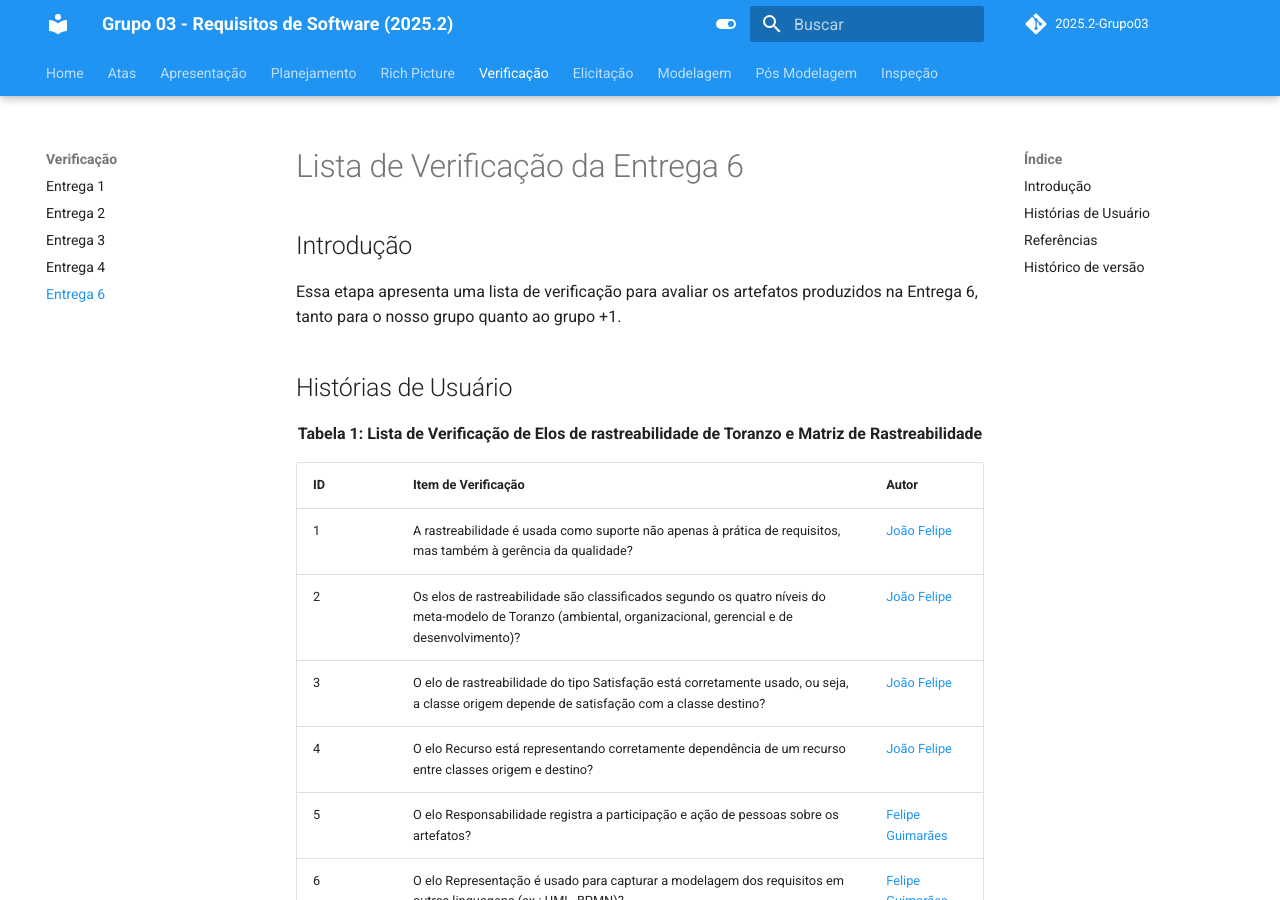
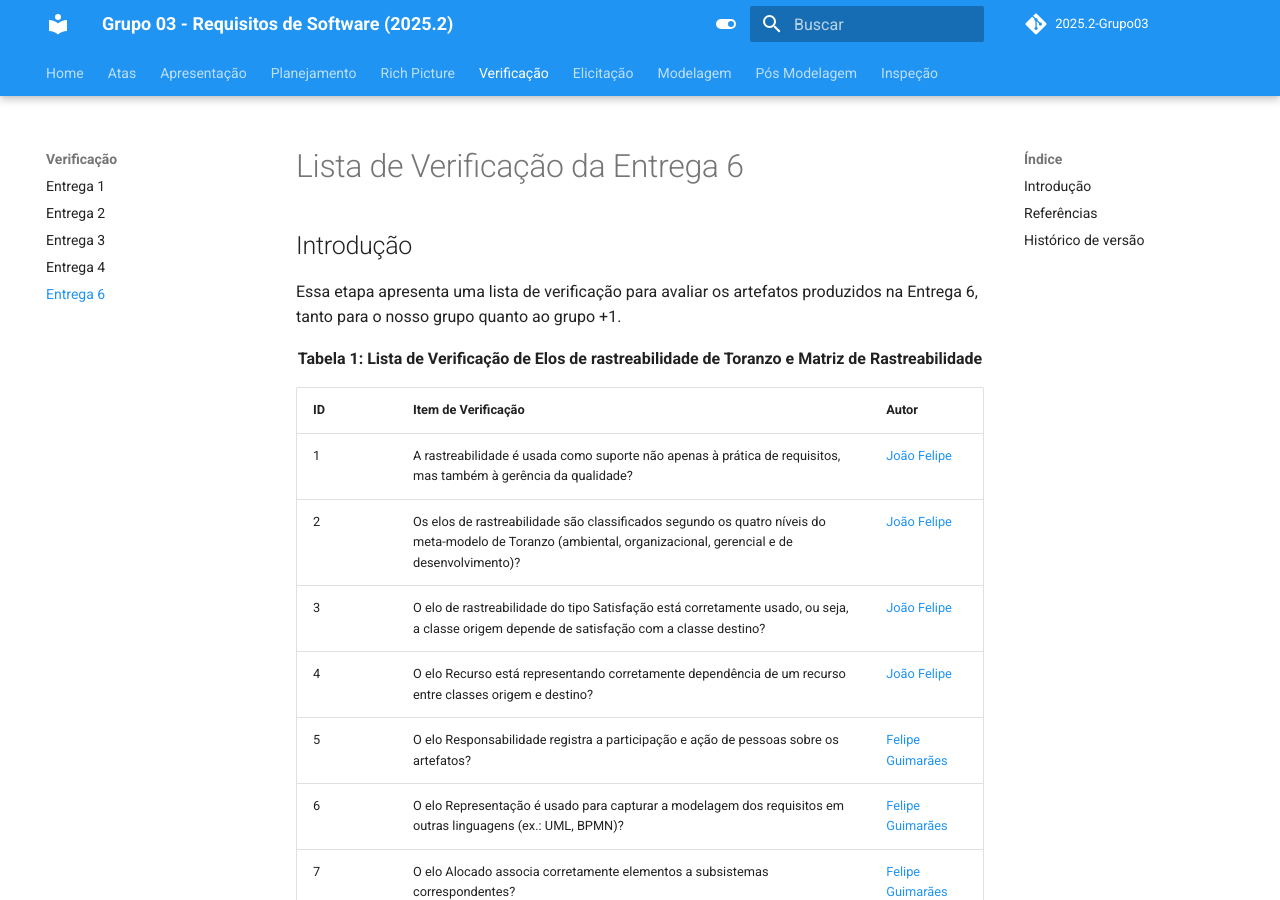
Before and after one commit to Requisitos-de-Software/2025.2-Grupo03, an MkDocs documentation site: the page built from docs/Verificacao/verificacao6.md, in a window 1280 px wide and 900 px high. Built offline with MkDocs 1.6.1 and Material for MkDocs 9.7.7, drawn with Linux system fonts in a browser that asks for light colours; comment, search, counter and statistics services are not loaded.

Commit message:
Update verificacao6.md

```diff
--- a/docs/Verificacao/verificacao6.md
+++ b/docs/Verificacao/verificacao6.md
@@ -3,8 +3,6 @@
 ## Introdução
 
 Essa etapa apresenta uma lista de verificação para avaliar os artefatos produzidos na Entrega 6, tanto para o nosso grupo quanto ao grupo +1.
-
-## Histórias de Usuário
 
 <div align="center"><strong>Tabela 1: Lista de Verificação de  Elos de rastreabilidade de Toranzo e  Matriz de Rastreabilidade</strong></div>
 
```
